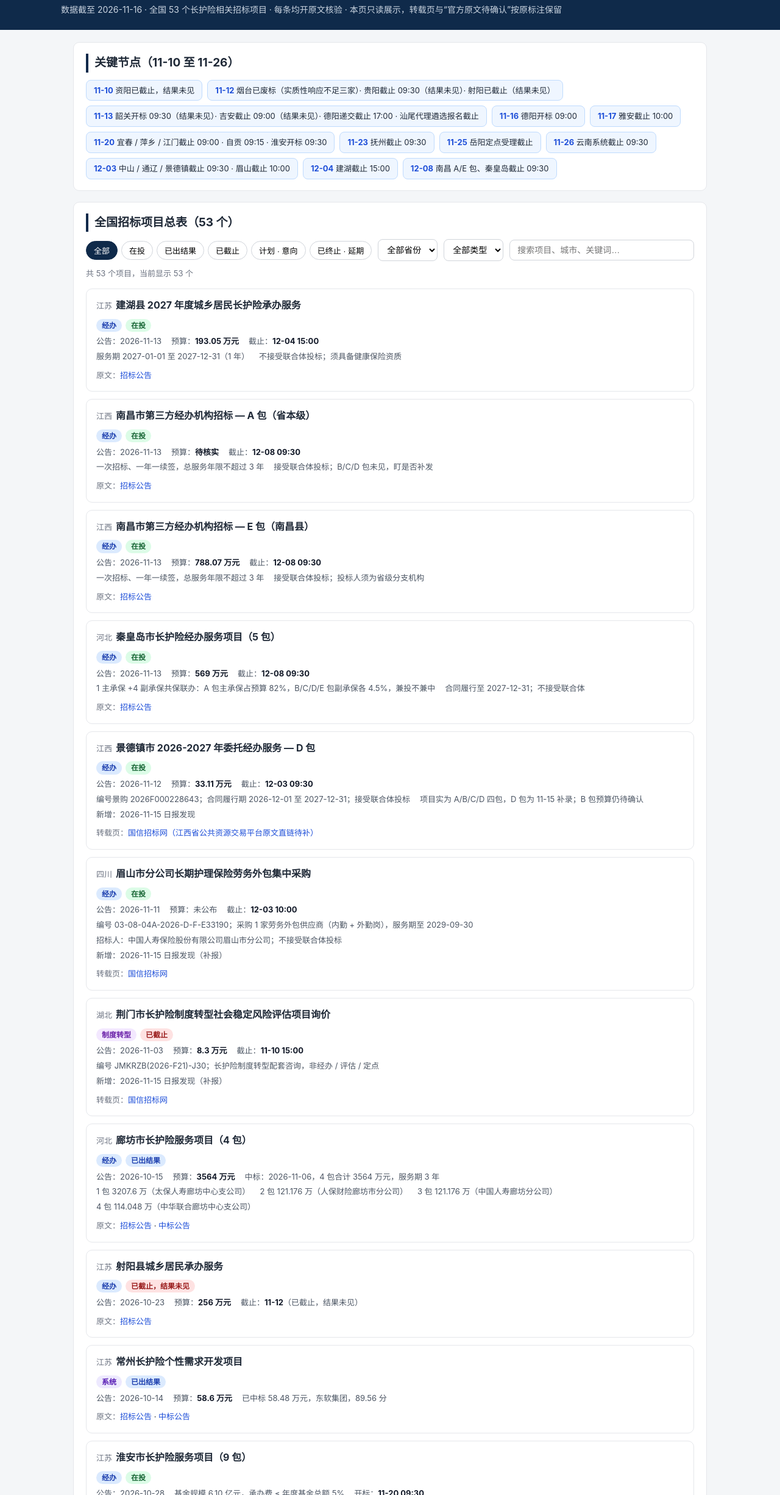
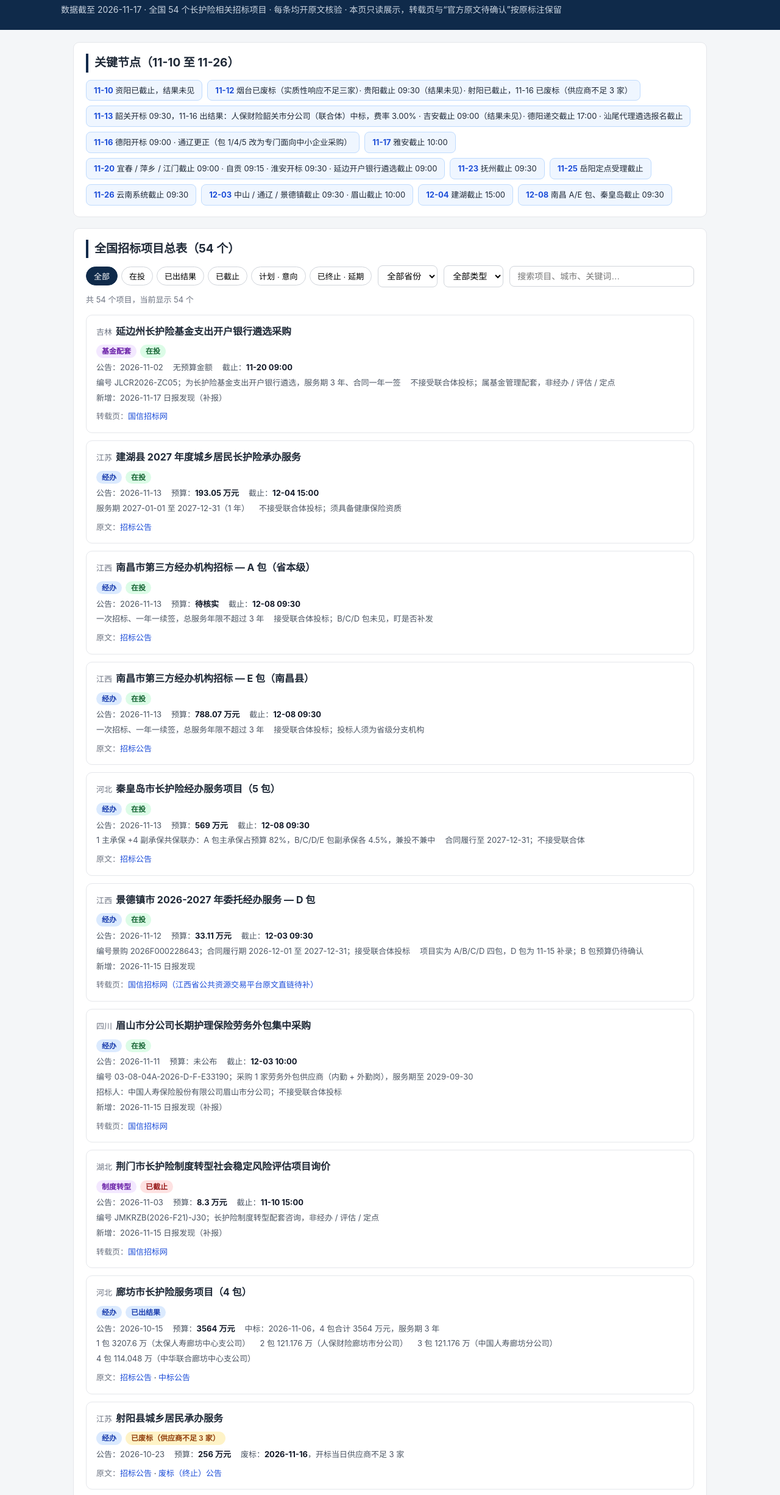
Before and after one commit to ctfyforever/ltci-bidding-center, a plain HTML site: page index.html in a window 1280 px wide. Shown: the part 65-2516 px from the top of the page at 61% size. Drawn offline with Linux system fonts and the light colour scheme.

Commit message:
Update LTCI bidding center snapshot to 2026-11-17 (54 projects)

```diff
--- a/index.html
+++ b/index.html
@@ -57,7 +57,7 @@
 <body>
 <header><div class="wrap">
 <h1>长护险招标信息中心<span class="badge">公开只读版</span></h1>
-<p>数据截至 2026-11-16 · 全国 53 个长护险相关招标项目 · 每条均开原文核验 · 本页只读展示，转载页与“官方原文待确认”按原标注保留</p>
+<p>数据截至 2026-11-17 · 全国 54 个长护险相关招标项目 · 每条均开原文核验 · 本页只读展示，转载页与“官方原文待确认”按原标注保留</p>
 </div></header>
 <main>
 
@@ -65,11 +65,11 @@
 <h2>关键节点（11-10 至 11-26）</h2>
 <div class="nodes">
 <span class="node"><b>11-10</b> 资阳已截止，结果未见</span>
-<span class="node"><b>11-12</b> 烟台已废标（实质性响应不足三家）· 贵阳截止 09:30（结果未见）· 射阳已截止（结果未见）</span>
-<span class="node"><b>11-13</b> 韶关开标 09:30（结果未见）· 吉安截止 09:00（结果未见）· 德阳递交截止 17:00 · 汕尾代理遴选报名截止</span>
-<span class="node"><b>11-16</b> 德阳开标 09:00</span>
+<span class="node"><b>11-12</b> 烟台已废标（实质性响应不足三家）· 贵阳截止 09:30（结果未见）· 射阳已截止，11-16 已废标（供应商不足 3 家）</span>
+<span class="node"><b>11-13</b> 韶关开标 09:30，11-16 出结果：人保财险韶关市分公司（联合体）中标，费率 3.00% · 吉安截止 09:00（结果未见）· 德阳递交截止 17:00 · 汕尾代理遴选报名截止</span>
+<span class="node"><b>11-16</b> 德阳开标 09:00 · 通辽更正（包 1/4/5 改为专门面向中小企业采购）</span>
 <span class="node"><b>11-17</b> 雅安截止 10:00</span>
-<span class="node"><b>11-20</b> 宜春 / 萍乡 / 江门截止 09:00 · 自贡 09:15 · 淮安开标 09:30</span>
+<span class="node"><b>11-20</b> 宜春 / 萍乡 / 江门截止 09:00 · 自贡 09:15 · 淮安开标 09:30 · 延边开户银行遴选截止 09:00</span>
 <span class="node"><b>11-23</b> 抚州截止 09:30</span>
 <span class="node"><b>11-25</b> 岳阳定点受理截止</span>
 <span class="node"><b>11-26</b> 云南系统截止 09:30</span>
@@ -80,7 +80,7 @@
 </section>
 
 <section>
-<h2>全国招标项目总表（53 个）</h2>
+<h2>全国招标项目总表（54 个）</h2>
 <div class="filters">
 <div class="status-btns" id="statusBtns">
 <button data-status="全部" class="active">全部</button>
@@ -90,12 +90,21 @@
 <button data-status="计划意向">计划 · 意向</button>
 <button data-status="已终止延期">已终止 · 延期</button>
 </div>
-<select id="provSel"><option value="">全部省份</option><option>河北</option><option>江苏</option><option>安徽</option><option>山东</option><option>贵州</option><option>四川</option><option>江西</option><option>福建</option><option>广西</option><option>内蒙古</option><option>云南</option><option>广东</option><option>湖南</option><option>山西</option><option>浙江</option></select>
+<select id="provSel"><option value="">全部省份</option><option>河北</option><option>江苏</option><option>安徽</option><option>山东</option><option>贵州</option><option>四川</option><option>江西</option><option>福建</option><option>广西</option><option>内蒙古</option><option>吉林</option><option>云南</option><option>广东</option><option>湖南</option><option>山西</option><option>浙江</option></select>
 <select id="typeSel"><option value="">全部类型</option><option>经办</option><option>系统</option><option>评估</option><option>定点</option><option>其他</option></select>
 <input type="text" id="q" placeholder="搜索项目、城市、关键词…">
 </div>
 <div id="count"></div>
 <div id="projects" style="margin-top:14px">
+
+<div class="card" data-status="在投" data-province="吉林" data-type="其他">
+<h3><span class="prov">吉林</span>延边州长护险基金支出开户银行遴选采购</h3>
+<div><span class="tag tag-其他">基金配套</span><span class="st st-在投">在投</span></div>
+<div class="meta"><span>公告：2026-11-02</span><span>无预算金额</span><span>截止：<b>11-20 09:00</b></span></div>
+<div class="meta"><span>编号 JLCR2026-ZC05；为长护险基金支出开户银行遴选，服务期 3 年、合同一年一签</span><span>不接受联合体投标；属基金管理配套，非经办 / 评估 / 定点</span></div>
+<div class="meta"><span>新增：2026-11-17 日报发现（补报）</span></div>
+<div class="links"><span>转载页：</span><a href="http://gxzczbcg.com/news/n271469a4a1982b75.html" target="_blank" rel="noopener">国信招标网</a></div>
+</div>
 
 <div class="card" data-status="在投" data-province="江苏" data-type="经办">
 <h3><span class="prov">江苏</span>建湖县 2027 年度城乡居民长护险承办服务</h3>
@@ -164,11 +173,11 @@
 <div class="links"><span>原文：</span><a href="https://www.ccgp.gov.cn/cggg/dfgg/gkzb/202610/t20261015_27497420.htm" target="_blank" rel="noopener">招标公告</a> · <a href="http://www.ccgp.gov.cn/cggg/dfgg/zbgg/202611/t20261106_27637464.htm" target="_blank" rel="noopener">中标公告</a></div>
 </div>
 
-<div class="card" data-status="已截止" data-province="江苏" data-type="经办">
+<div class="card" data-status="已终止延期" data-province="江苏" data-type="经办">
 <h3><span class="prov">江苏</span>射阳县城乡居民承办服务</h3>
-<div><span class="tag tag-经办">经办</span><span class="st st-已截止">已截止，结果未见</span></div>
-<div class="meta"><span>公告：2026-10-23</span><span>预算：<b>256 万元</b></span><span>截止：<b>11-12</b>（已截止，结果未见）</span></div>
-<div class="links"><span>原文：</span><a href="https://www.ccgp.gov.cn/cggg/dfgg/gkzb/202610/t20261023_27554590.htm" target="_blank" rel="noopener">招标公告</a></div>
+<div><span class="tag tag-经办">经办</span><span class="st st-已终止延期">已废标（供应商不足 3 家）</span></div>
+<div class="meta"><span>公告：2026-10-23</span><span>预算：<b>256 万元</b></span><span>废标：<b>2026-11-16</b>，开标当日供应商不足 3 家</span></div>
+<div class="links"><span>原文：</span><a href="https://www.ccgp.gov.cn/cggg/dfgg/gkzb/202610/t20261023_27554590.htm" target="_blank" rel="noopener">招标公告</a> · <a href="http://www.ccgp.gov.cn/cggg/dfgg/qtgg/202611/t20261116_27692437.htm" target="_blank" rel="noopener">废标（终止）公告</a></div>
 </div>
 
 <div class="card" data-status="已出结果" data-province="江苏" data-type="系统">
@@ -315,7 +324,8 @@
 <div><span class="tag tag-经办">经办</span><span class="st st-在投">在投</span></div>
 <div class="meta"><span>公告：2026-11-12</span><span>预算：<b>560 万元</b></span><span>截止：<b>12-03 09:30</b></span></div>
 <div class="meta"><span>市本级 176 万；科尔沁区 + 霍林郭勒市 164 万；科左后旗 + 库伦旗 + 科左中旗 96 万；开鲁县 + 扎鲁特旗 81 万；奈曼旗 43 万</span><span>合同履行至 2027-12-31；接受联合体投标</span></div>
-<div class="links"><span>原文：</span><a href="http://www.ccgp.gov.cn/cggg/dfgg/gkzb/202611/t20261112_27668820.htm" target="_blank" rel="noopener">招标公告</a></div>
+<div class="meta"><span>更正（11-16，第一次）：包 1（市本级）、包 4（开鲁 + 扎鲁特旗）、包 5（奈曼旗）改为专门面向中小企业采购，预留 100%，不接受大型企业投标；截止 12-03 09:30 不变</span></div>
+<div class="links"><span>原文：</span><a href="http://www.ccgp.gov.cn/cggg/dfgg/gkzb/202611/t20261112_27668820.htm" target="_blank" rel="noopener">招标公告</a> · <a href="http://www.ccgp.gov.cn/cggg/dfgg/gzgg/202611/t20261116_27691125.htm" target="_blank" rel="noopener">更正公告（第一次）</a></div>
 </div>
 
 <div class="card" data-status="在投" data-province="云南" data-type="系统">
@@ -340,11 +350,12 @@
 <div class="links"><span>原文：</span><a href="https://www.ccgp.gov.cn/cggg/dfgg/gkzb/202610/t20261030_27592314.htm" target="_blank" rel="noopener">招标公告</a> · <a href="https://ygp.gdzwfw.gov.cn/ggzy-portal/#/44/new/jygg/v3/D?noticeId=8a7e20c2a13816b301a1386de1af1089&amp;projectCode=440701-2026-02398&amp;bizCode=3812&amp;siteCode=440700&amp;publishDate=20261016092239" target="_blank" rel="noopener">采购计划（广东平台）</a></div>
 </div>
 
-<div class="card" data-status="已截止" data-province="广东" data-type="经办">
+<div class="card" data-status="已出结果" data-province="广东" data-type="经办">
 <h3><span class="prov">广东</span>韶关市第三方经办服务</h3>
-<div><span class="tag tag-经办">经办</span><span class="st st-已截止">已截止，结果未见</span></div>
-<div class="meta"><span>公告：2026-10-23</span><span>预算：<b>1775.52 万元</b></span><span>截止：11-13 09:30</span></div>
-<div class="links"><span>原文：</span><a href="https://www.ccgp.gov.cn/cggg/dfgg/gkzb/202610/t20261023_27551827.htm" target="_blank" rel="noopener">招标公告</a> · <a href="http://www.ccgp.gov.cn/cggg/dfgg/gzgg/202610/t20261026_27560575.htm" target="_blank" rel="noopener">更正公告</a></div>
+<div><span class="tag tag-经办">经办</span><span class="st st-已出结果">已出结果</span></div>
+<div class="meta"><span>公告：2026-10-23</span><span>预算：<b>1775.52 万元</b></span><span>中标：2026-11-16，人保财险韶关市分公司（联合体人寿韶关、平安财险韶关中心支公司），费率 <b>3.00%</b></span></div>
+<div class="meta"><span>服务期 2027-01-01 至 2029-12-31（36 个月），中标人至少提前 1 个月进场筹备</span></div>
+<div class="links"><span>原文：</span><a href="https://www.ccgp.gov.cn/cggg/dfgg/gkzb/202610/t20261023_27551827.htm" target="_blank" rel="noopener">招标公告</a> · <a href="http://www.ccgp.gov.cn/cggg/dfgg/gzgg/202610/t20261026_27560575.htm" target="_blank" rel="noopener">更正公告</a> · <a href="http://www.ccgp.gov.cn/cggg/dfgg/zbgg/202611/t20261116_27688103.htm" target="_blank" rel="noopener">结果公告</a></div>
 </div>
 
 <div class="card" data-status="已出结果" data-province="广东" data-type="经办">
@@ -570,7 +581,7 @@
 <li><b>眉山：</b>国寿眉山市分公司长护险劳务外包（内勤 + 外勤岗），服务期至 2029-09-30，截止 12-03 10:00，预算未公布。</li>
 <li><b>广东老龄“十五五”规划：</b>省规划（11-13）明确 2030 年长护险覆盖 21 个统筹区；东莞规划（11-10）明确将出台长护险实施办法。</li>
 <li><b>衡阳：</b>经办服务招标代理机构已选定（国鼎和诚，公示 11-09 至 11-12），正式经办招标将发。</li>
-<li><b>韶关 / 吉安 / 贵阳：</b>11-12 至 11-13 相继截止 / 开标，结果均未见。</li>
+<li><b>韶关：</b>11-16 已出结果，人保财险韶关市分公司（联合体人寿韶关、平安财险韶关中心支公司）中标，费率 3.00%，服务期 2027-01-01 至 2029-12-31；<b>吉安 / 贵阳：</b>11-12 至 11-13 相继截止 / 开标，结果均未见。</li>
 <li><b>其他：</b>中山首批定点遴选正式公告待发布；岳阳定点受理截止 11-25；赣州延期无新日期；滁州终止待重发；鹰潭结果未见。</li>
 </ul>
 </section>
@@ -595,9 +606,10 @@
 </section>
 
 <section>
-<h2>广东建制与政策动态（25 条）</h2>
+<h2>广东建制与政策动态（26 条）</h2>
 <ul>
-<li><b>21 市推进状态（2026-11-16 周报口径）：</b>已实施广州、梅州；已出台方案中山（12-01 施行）；征求意见深圳（2026-04-30 新稿）、江门、汕尾；经办采购进行中韶关（11-13 已开标待结果）、惠州（11-04 出结果，官方原文待确认）、江门（11-20 开标）、云浮（仅采购计划）、阳江（定点资源配置方案已出）、肇庆（仅采购意向）；建制信号东莞（十五五规划明确将出台实施办法）；无公开进展 9 市（珠海、汕头、佛山、河源、湛江、茂名、清远、潮州、揭阳）。深圳正式办法预计 2026 年底前出台（第三方口径，待正式文件确认）。</li>
+<li><b>21 市推进状态（2026-11-17 日报口径）：</b>已实施广州、梅州；已出台方案中山（12-01 施行）；征求意见深圳（2026-04-30 新稿）、江门、汕尾；经办采购进行中韶关（11-16 出结果：人保财险韶关市分公司联合体中标，费率 3.00%）、惠州（11-04 出结果，官方原文待确认）、江门（11-20 开标）、云浮（仅采购计划）、阳江（定点资源配置方案已出）、肇庆（仅采购意向）；建制信号东莞（十五五规划明确将出台实施办法）；无公开进展 9 市（珠海、汕头、佛山、河源、湛江、茂名、清远、潮州、揭阳）。深圳正式办法预计 2026 年底前出台（第三方口径，待正式文件确认）。</li>
+<li><b>韶关市第三方经办服务项目结果公告（2026-11-16）：</b>中标供应商中国人民财产保险股份有限公司韶关市分公司（联合体成员：中国人寿保险股份有限公司韶关分公司、中国平安财产保险股份有限公司韶关中心支公司），中标费率 3.00%；服务期 36 个月（2027-01-01 至 2029-12-31），中标人至少提前 1 个月进场筹备。广东继惠州之后第二个出经办服务中标结果的地市。<a href="http://www.ccgp.gov.cn/cggg/dfgg/zbgg/202611/t20261116_27688103.htm" target="_blank" rel="noopener">结果公告（中国政府采购网）</a></li>
 <li><b>《广东省长期护理保险经办规程》（粤医保规〔2026〕4 号，落款 2026-10-26）：</b>10 章 77 条，自 2027-01-01 起施行、有效期 5 年；评估结论全省互认；政策解读 10-29 发布。<a href="https://hsa.gd.gov.cn/zwgk/zfxxgkml/jcgk/zcjd/content/post_4972560.html" target="_blank" rel="noopener">政策解读</a> · <a href="https://hsa.gd.gov.cn/zwdt/snkb/content/post_4972566.html" target="_blank" rel="noopener">规程原文</a></li>
 <li><b>中山市《长期护理保险实施办法》（2026-10-28 发布，12 月 1 日起施行）：</b>广东继广州、梅州之后第三个正式建制的地市；总费率 0.3%，居家 / 社区护理职工报 80%、居民 60%，机构护理职工 70%、居民 50%。<a href="http://www.zs.gov.cn/zwgk/gzdt/tzgg/content/post_2660538.html" target="_blank" rel="noopener">官网原文</a></li>
 <li><b>中山市首批定点护理服务机构公开遴选预通知（2026-11-03）：</b>遴选时间 11–12 月，总量不超过 48 家（机构护理与居家护理各不超过 24 家），片区配额西北 14、中心 10、南部 10、东部 6、东北部 8；申请硬条件含能用全国统一医保信息平台长护险模块并按接口标准联通；正式公告待发布；联系方式市医保中心 0760-88103060。<a href="http://hsa.zs.gov.cn/zwgk/zwdt/content/post_2661558.html" target="_blank" rel="noopener">官网原文</a></li>
@@ -616,17 +628,17 @@
 
 <section>
 <h2>业务判断</h2>
-<p style="font-size:14px">11-16 周报：本周广东无新发布条目（6 条均已由每日简报发送），补录深圳 2026-04-30 征求意见稿一则旧稿并更正深圳状态口径；11-20 开标集群在即（江门 09:30），韶关 11-13 已开标待结果，中山 12-03 开标、首批定点遴选正式公告仍未发布。53 个项目里经办服务占大头（37 个），11-15 新增 3 单：景德镇 D 包（33.11 万元，项目实为 A/B/C/D 四包，同截止 12-03）、眉山国寿分公司长护险劳务外包（服务期至 2029-09-30，截止 12-03 10:00，预算未公布）、荆门长护险制度转型稳评（8.3 万元询价，11-10 已截止）；广东建制新增 2 条：省老龄“十五五”规划明确 2030 年长护险覆盖 21 个统筹区，东莞“十五五”规划明确将出台长护险实施办法；11-13 新增 4 单经办招标（南昌 A/E 包、秦皇岛、建湖），秦皇岛 1 主 +4 副共保联办；11-14 省站查漏首轮又补 5 单：南京 6000 万元经办意向（拟一采三年，预计 11 月正式招标）、景德镇三包（A 包 106.97 万、C 包 27.53 万，截止 12-03）、浙江结算全流程管理（竞争性谈判，11-13 已截止）、南昌定点名单（评估 4 家、机构护理 7 家、居家护理 90 家）、涿鹿基金专户开户银行（11-12 已截止，基金配套）；建制信号同步新增 3 条：湖北、甘肃两省方案与南充市细则，2026-2028 建制窗口再确认；评估场景新增中山评估服务拆包一单（包 1/2 各 300 万，与经办服务分开招标），烟台设备单 11-12 已废标（实质性响应不足三家）；定点场景有德阳、通辽、怀化、广州、南昌五单，系统场景有晋城监管系统与浙江结算两单（200 台激光雷达终端做评估采集）：经办商先定，评估和护理的口子在经办商确定之后。对智在看护来说，盯的重点不是这些经办标本身，而是中标的保险公司定下来之后，评估与定点机构的招募动作；系统层的中标方是设备接入 / 接口对接的合作方，不是竞标对手。</p>
+<p style="font-size:14px">11-17 日报：新增 4 条（3 条状态变化 + 1 单补报）：韶关经办服务出结果，人保财险韶关市分公司联合体（人寿韶关、平安财险韶关中心支公司）中标，费率 3.00%，服务期 2027–2029，广东第二个出经办中标结果的地市；射阳 256 万元承办服务因供应商不足 3 家废标；通辽更正把包 1/4/5 改为专门面向中小企业采购（预留 100%）；补报延边长护险基金支出开户银行遴选（截止 11-20 09:00，基金配套）。广东建制动态 25→26 条。今日 10:00 雅安截止；11-20 开标集群临近（宜春 / 萍乡 / 江门 / 自贡 / 淮安 / 延边）。11-16 周报：本周广东无新发布条目（6 条均已由每日简报发送），补录深圳 2026-04-30 征求意见稿一则旧稿并更正深圳状态口径；11-20 开标集群在即（江门 09:30），韶关 11-13 已开标待结果，中山 12-03 开标、首批定点遴选正式公告仍未发布。54 个项目里经办服务占大头（37 个），11-15 新增 3 单：景德镇 D 包（33.11 万元，项目实为 A/B/C/D 四包，同截止 12-03）、眉山国寿分公司长护险劳务外包（服务期至 2029-09-30，截止 12-03 10:00，预算未公布）、荆门长护险制度转型稳评（8.3 万元询价，11-10 已截止）；广东建制新增 2 条：省老龄“十五五”规划明确 2030 年长护险覆盖 21 个统筹区，东莞“十五五”规划明确将出台长护险实施办法；11-13 新增 4 单经办招标（南昌 A/E 包、秦皇岛、建湖），秦皇岛 1 主 +4 副共保联办；11-14 省站查漏首轮又补 5 单：南京 6000 万元经办意向（拟一采三年，预计 11 月正式招标）、景德镇三包（A 包 106.97 万、C 包 27.53 万，截止 12-03）、浙江结算全流程管理（竞争性谈判，11-13 已截止）、南昌定点名单（评估 4 家、机构护理 7 家、居家护理 90 家）、涿鹿基金专户开户银行（11-12 已截止，基金配套）；建制信号同步新增 3 条：湖北、甘肃两省方案与南充市细则，2026-2028 建制窗口再确认；评估场景新增中山评估服务拆包一单（包 1/2 各 300 万，与经办服务分开招标），烟台设备单 11-12 已废标（实质性响应不足三家）；定点场景有德阳、通辽、怀化、广州、南昌五单，系统场景有晋城监管系统与浙江结算两单（200 台激光雷达终端做评估采集）：经办商先定，评估和护理的口子在经办商确定之后。对智在看护来说，盯的重点不是这些经办标本身，而是中标的保险公司定下来之后，评估与定点机构的招募动作；系统层的中标方是设备接入 / 接口对接的合作方，不是竞标对手。</p>
 </section>
 
 <section>
 <h2>统计口径</h2>
-<p style="font-size:14px">监控清单内 53 个唯一项目、15 省。数据来源：中国政府采购网标题检索为主，搜索引擎与广东省公共资源交易平台补足；每条均开原文核验。2026 年招标统计（截至 11-02）：27 个唯一项目、11 省、预算合计约 2.69 亿元（不含淮安特殊口径；含淮安承办费上限约 2.99 亿元）。本页为 2026-11-16 快照，之后以每日简报（周二至周日）与周一湖南 / 广东周报更新。</p>
+<p style="font-size:14px">监控清单内 54 个唯一项目、16 省。数据来源：中国政府采购网标题检索为主，搜索引擎与广东省公共资源交易平台补足；每条均开原文核验。2026 年招标统计（截至 11-02）：27 个唯一项目、11 省、预算合计约 2.69 亿元（不含淮安特殊口径；含淮安承办费上限约 2.99 亿元）。本页为 2026-11-17 快照，之后以每日简报（周二至周日）与周一湖南 / 广东周报更新。</p>
 </section>
 
 </main>
 <footer>
-<p>长护险招标信息中心（公开只读版）· 数据截至 2026-11-16 · 来源：中国政府采购网、广东省公共资源交易平台、各省市医保局官网 · 转载页与“官方原文待确认”按原标注保留</p>
+<p>长护险招标信息中心（公开只读版）· 数据截至 2026-11-17 · 来源：中国政府采购网、广东省公共资源交易平台、各省市医保局官网 · 转载页与“官方原文待确认”按原标注保留</p>
 </footer>
 <script>
 (function(){
```
